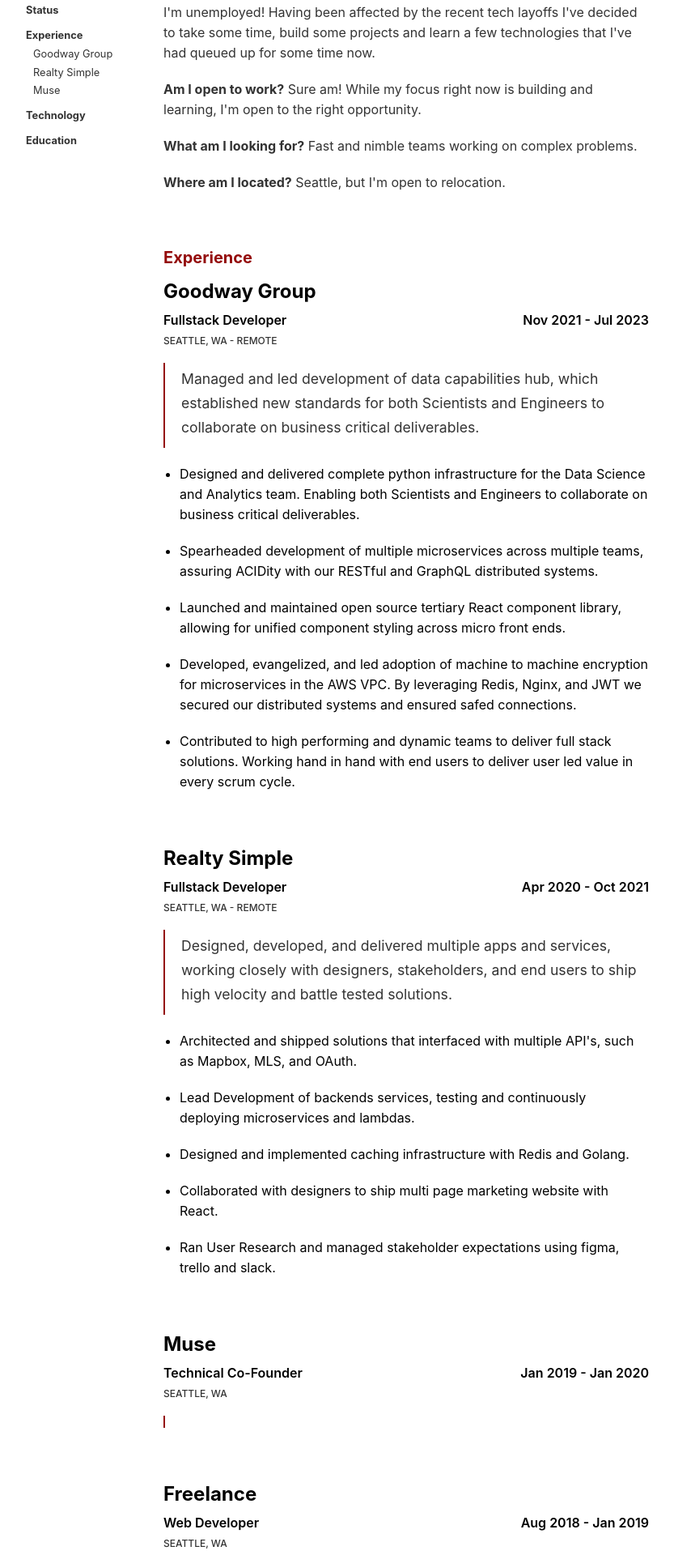
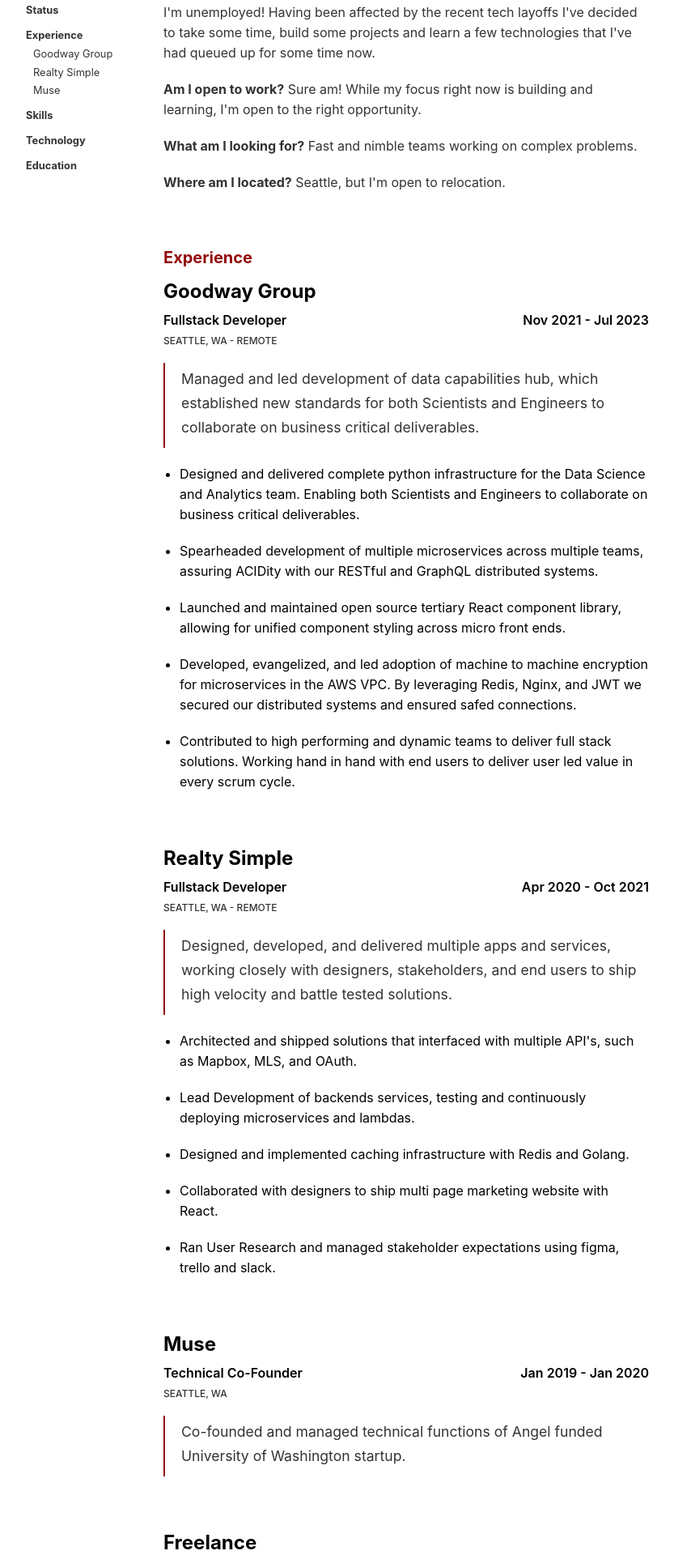
Before and after one commit to EstefanHu/portfolio, a Next.js app: page /rsm in a window 1280 px wide. Shown: the part 360-2280 px from the top of the page at 81% size, without its empty margins (223-1056 px from the left). Built offline with nearby package versions, Linux system fonts and the light colour scheme.

Commit message:
experience

```diff
--- a/src/app/(landing)/rsm/_experience.ts
+++ b/src/app/(landing)/rsm/_experience.ts
@@ -21,9 +21,10 @@
     location: 'seattle, wa - remote',
     startDate: 'apr 2020',
     endDate: 'oct 2021',
-    headliner: 'Designed, developed, and delivered multiple apps and services, working closely with designers, stakeholders, and end users to ship high velocity and battle tested solutions.',
+    headliner:
+      'Designed, developed, and delivered multiple apps and services, working closely with designers, stakeholders, and end users to ship high velocity and battle tested solutions.',
     achievements: [
-      'Architected and shipped solutions that interfaced with multiple API\'s, such as Mapbox, MLS, and OAuth.',
+      "Architected and shipped solutions that interfaced with multiple API's, such as Mapbox, MLS, and OAuth.",
       'Lead Development of backends services, testing and continuously deploying microservices and lambdas.',
       'Designed and implemented caching infrastructure with Redis and Golang.',
       'Collaborated with designers to ship multi page marketing website with React.',
@@ -36,16 +37,17 @@
     location: 'seattle, wa',
     startDate: 'jan 2019',
     endDate: 'jan 2020',
-    headliner: '',
+    headliner: 'Co-founded and managed technical functions of Angel funded University of Washington startup.',
     achievements: [],
   },
   {
     name: 'freelance',
-    title: 'web developer',
+    title: 'software developer',
     location: 'seattle, wa',
     startDate: 'aug 2018',
     endDate: 'jan 2019',
-    headliner: 'Worked on diverse problem sets creating custom solutions for an array of stakeholders. Shipping services in Java, C#, Node, Python, and Golang.',
+    headliner:
+      'Worked on diverse problem sets creating custom solutions for an array of stakeholders. Shipping in Java, C#, Node, Python, Swift, and Golang.',
     achievements: [],
   },
 ];
--- a/src/app/(landing)/rsm/page.tsx
+++ b/src/app/(landing)/rsm/page.tsx
@@ -5,19 +5,14 @@
 import styles from './resume.module.scss';
 
 const NAV_LINKS = [
-  {
-    primary: 'status',
-  },
+  { primary: 'status' },
   {
     primary: 'experience',
     links: ['goodway group', 'realty simple', 'muse'],
   },
-  {
-    primary: 'technology',
-  },
-  {
-    primary: 'education',
-  },
+  { primary: 'skills' },
+  { primary: 'technology' },
+  { primary: 'education' },
 ];
 
 export default function Resume() {
@@ -121,6 +116,10 @@
             ))}
           </section>
 
+          <section id='skills' className={styles.skills}>
+            <h3>skills</h3>
+          </section>
+
           <section id='education'>
             <h3>education</h3>
           </section>
```
